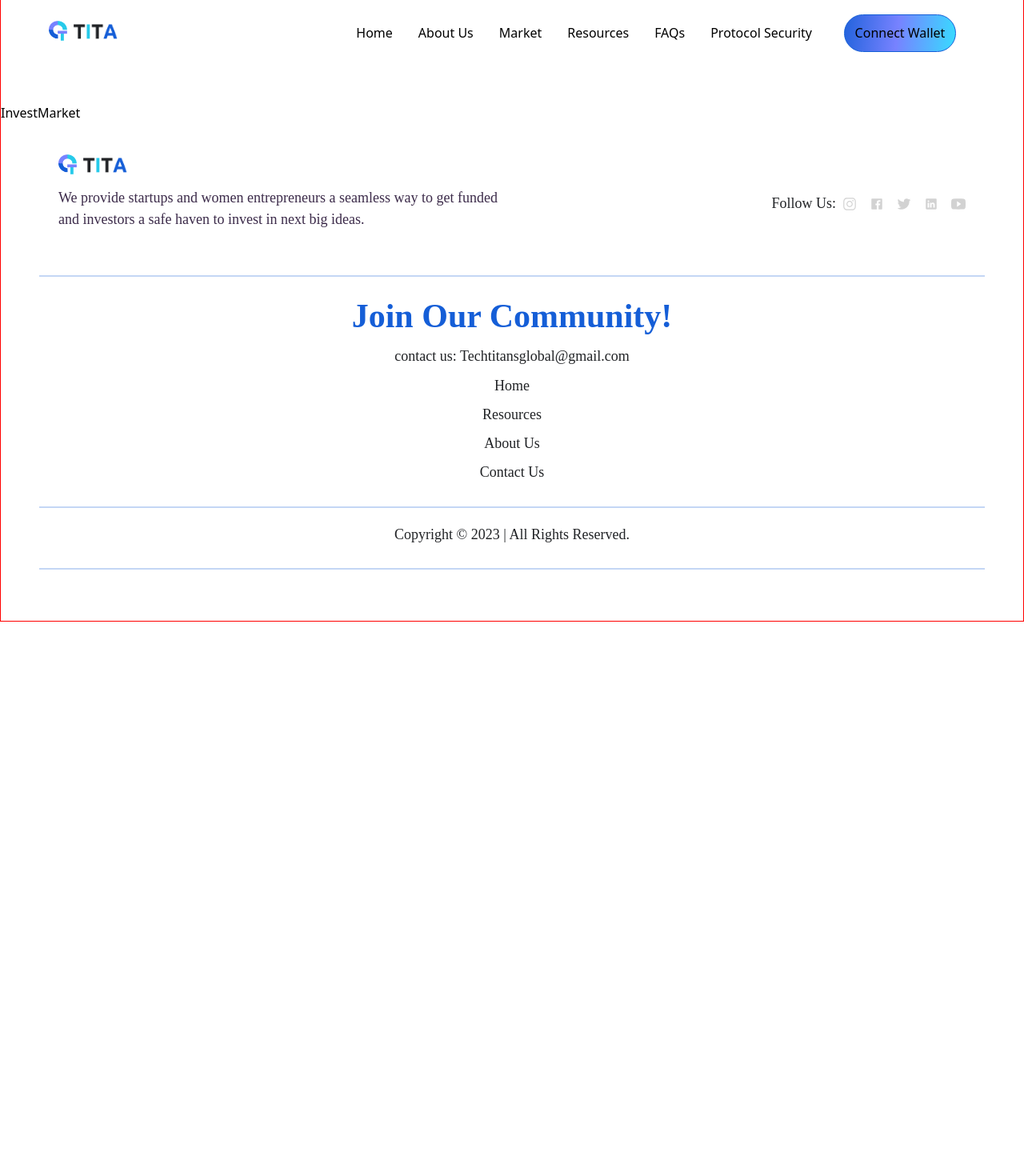
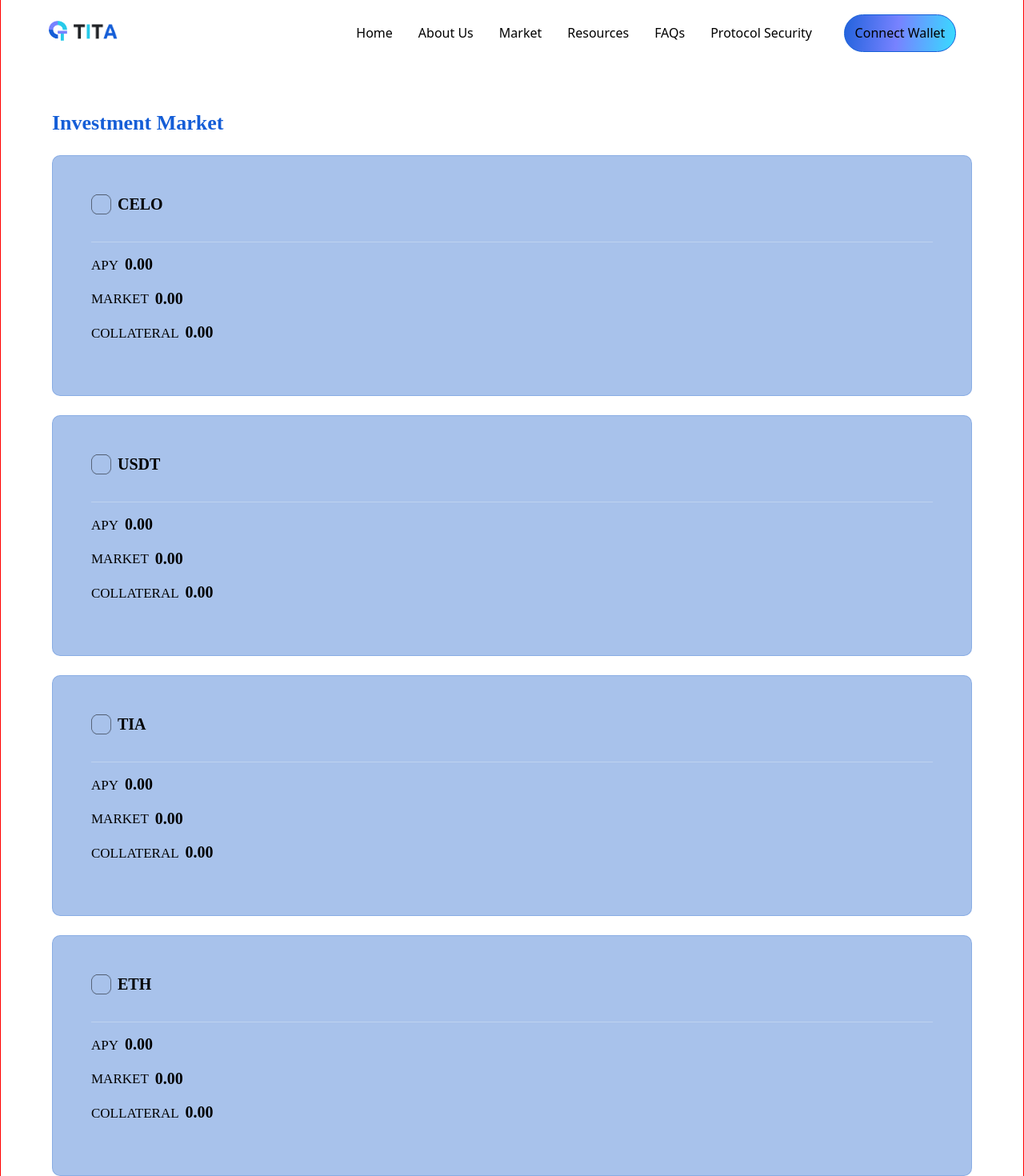
Before and after one commit to DevZibah/Tita, a React (Vite) app: page /InvestMarket in a window 1280 px wide. Shown: the part 20-1490 px from the top of the page at 80% size. Before the commit the page ends 800 px from the top, so only its background shows below. Built offline with nearby package versions, Linux system fonts and the light colour scheme.

Commit message:
finished the investment and borrowers page

```diff
--- a/src/routes/BorrowMarket.tsx
+++ b/src/routes/BorrowMarket.tsx
@@ -1,8 +1,106 @@
 import React from 'react'
+import Frame from '../assets/Frame.png'
+
 
 const BorrowMarket = () => {
   return (
-    <div>BorrowMarket</div>
+    <section className='p-4 mt-2 sec-market'>
+      <header>
+        <h4 className='con-wal'>Borrowers Market</h4>
+      </header>
+      <main className='mt-4 p-3 bloc-arti text-uppercase'>
+        <article>
+          <div className='d-flex'>
+            <img className='cel-img' src={Frame} alt='Frame' />
+            <p className='text-uppercase ms-2 cel-textt'>celo</p>
+          </div>
+          <hr className='hor-mar' />
+          <section className='inves-sec'>
+            <article className='d-flex'>
+              <p>APY</p>
+              <p className='ms-2 inves-text'>0.00</p>
+            </article>
+            <article className='d-flex'>
+              <p>Market</p>
+              <p className='ms-2 inves-text'>0.00</p>
+            </article>
+            <article className='d-flex'>
+              <p>Collateral</p>
+              <p className='ms-2 inves-text'>0.00</p>
+            </article>
+          </section>
+        </article>
+      </main>
+      <main className='mt-4 p-3 bloc-arti text-uppercase'>
+        <article>
+          <div className='d-flex'>
+            <img className='cel-img' src={Frame} alt='Frame' />
+            <p className='text-uppercase ms-2 cel-textt'>usdt</p>
+          </div>
+          <hr className='hor-mar' />
+          <section className='inves-sec'>
+            <article className='d-flex'>
+              <p>APY</p>
+              <p className='ms-2 inves-text'>0.00</p>
+            </article>
+            <article className='d-flex'>
+              <p>Market</p>
+              <p className='ms-2 inves-text'>0.00</p>
+            </article>
+            <article className='d-flex'>
+              <p>Collateral</p>
+              <p className='ms-2 inves-text'>0.00</p>
+            </article>
+          </section>
+        </article>
+      </main>
+      <main className='mt-4 p-3 bloc-arti text-uppercase'>
+        <article>
+          <div className='d-flex'>
+            <img className='cel-img' src={Frame} alt='Frame' />
+            <p className='text-uppercase ms-2 cel-textt'>tia</p>
+          </div>
+          <hr className='hor-mar' />
+          <section className='inves-sec'>
+            <article className='d-flex'>
+              <p>APY</p>
+              <p className='ms-2 inves-text'>0.00</p>
+            </article>
+            <article className='d-flex'>
+              <p>Market</p>
+              <p className='ms-2 inves-text'>0.00</p>
+            </article>
+            <article className='d-flex'>
+              <p>Collateral</p>
+              <p className='ms-2 inves-text'>0.00</p>
+            </article>
+          </section>
+        </article>
+      </main>
+      <main className='mt-4 p-3 bloc-arti text-uppercase'>
+        <article>
+          <div className='d-flex'>
+            <img className='cel-img' src={Frame} alt='Frame' />
+            <p className='text-uppercase ms-2 cel-textt'>eth</p>
+          </div>
+          <hr className='hor-mar' />
+          <section className='inves-sec'>
+            <article className='d-flex'>
+              <p>APY</p>
+              <p className='ms-2 inves-text'>0.00</p>
+            </article>
+            <article className='d-flex'>
+              <p>Market</p>
+              <p className='ms-2 inves-text'>0.00</p>
+            </article>
+            <article className='d-flex'>
+              <p>Collateral</p>
+              <p className='ms-2 inves-text'>0.00</p>
+            </article>
+          </section>
+        </article>
+      </main>
+    </section>
   )
 }
 
--- a/src/routes/InvestMarket.tsx
+++ b/src/routes/InvestMarket.tsx
@@ -1,8 +1,105 @@
 import React from 'react'
+import Frame from '../assets/Frame.png'
 
 const InvestMarket = () => {
   return (
-    <div>InvestMarket</div>
+    <section className='p-4 mt-2 sec-market'>
+      <header>
+        <h4 className='con-wal'>Investment Market</h4>
+      </header>
+      <main className='mt-4 p-3 bloc-arti text-uppercase'>
+        <article>
+          <div className='d-flex'>
+            <img className='cel-img' src={Frame} alt='Frame' />
+            <p className='text-uppercase ms-2 cel-textt'>celo</p>
+          </div>
+          <hr className='hor-mar' />
+          <section className='inves-sec'>
+            <article className='d-flex'>
+              <p>APY</p>
+              <p className='ms-2 inves-text'>0.00</p>
+            </article>
+            <article className='d-flex'>
+              <p>Market</p>
+              <p className='ms-2 inves-text'>0.00</p>
+            </article>
+            <article className='d-flex'>
+              <p>Collateral</p>
+              <p className='ms-2 inves-text'>0.00</p>
+            </article>
+          </section>
+        </article>
+      </main>
+      <main className='mt-4 p-3 bloc-arti text-uppercase'>
+        <article>
+          <div className='d-flex'>
+            <img className='cel-img' src={Frame} alt='Frame' />
+            <p className='text-uppercase ms-2 cel-textt'>usdt</p>
+          </div>
+          <hr className='hor-mar' />
+          <section className='inves-sec'>
+            <article className='d-flex'>
+              <p>APY</p>
+              <p className='ms-2 inves-text'>0.00</p>
+            </article>
+            <article className='d-flex'>
+              <p>Market</p>
+              <p className='ms-2 inves-text'>0.00</p>
+            </article>
+            <article className='d-flex'>
+              <p>Collateral</p>
+              <p className='ms-2 inves-text'>0.00</p>
+            </article>
+          </section>
+        </article>
+      </main>
+      <main className='mt-4 p-3 bloc-arti text-uppercase'>
+        <article>
+          <div className='d-flex'>
+            <img className='cel-img' src={Frame} alt='Frame' />
+            <p className='text-uppercase ms-2 cel-textt'>tia</p>
+          </div>
+          <hr className='hor-mar' />
+          <section className='inves-sec'>
+            <article className='d-flex'>
+              <p>APY</p>
+              <p className='ms-2 inves-text'>0.00</p>
+            </article>
+            <article className='d-flex'>
+              <p>Market</p>
+              <p className='ms-2 inves-text'>0.00</p>
+            </article>
+            <article className='d-flex'>
+              <p>Collateral</p>
+              <p className='ms-2 inves-text'>0.00</p>
+            </article>
+          </section>
+        </article>
+      </main>
+      <main className='mt-4 p-3 bloc-arti text-uppercase'>
+        <article>
+          <div className='d-flex'>
+            <img className='cel-img' src={Frame} alt='Frame' />
+            <p className='text-uppercase ms-2 cel-textt'>eth</p>
+          </div>
+          <hr className='hor-mar' />
+          <section className='inves-sec'>
+            <article className='d-flex'>
+              <p>APY</p>
+              <p className='ms-2 inves-text'>0.00</p>
+            </article>
+            <article className='d-flex'>
+              <p>Market</p>
+              <p className='ms-2 inves-text'>0.00</p>
+            </article>
+            <article className='d-flex'>
+              <p>Collateral</p>
+              <p className='ms-2 inves-text'>0.00</p>
+            </article>
+          </section>
+        </article>
+      </main>
+    </section>
   )
 }
 
--- a/src/style/Dashboard.css
+++ b/src/style/Dashboard.css
@@ -44,6 +44,17 @@
 .modal-sec {
   justify-content: space-evenly;
 }
+.inves-sec {
+  font-size: 15px;
+}
+.inves-text {
+  font-size: 17px;
+  margin-top: -2px;
+  font-weight: 500;
+}
+.cel-textt {
+  font-weight: 600;
+}
 @media (min-width: 768px) {
   .dash-numb {
     margin-top: 1px;
@@ -64,4 +75,16 @@
     width: 150px;
     height: 42px;
   }
+  .inves-sec {
+    font-size: 17px;
+  }
+  .inves-text {
+    font-size: 20px;
+    margin-top: -3.5px;
+    font-weight: 600;
+  }
+  .cel-textt {
+    font-size: 20px;
+    margin-top: -3.5px;
+  }
 }
```
